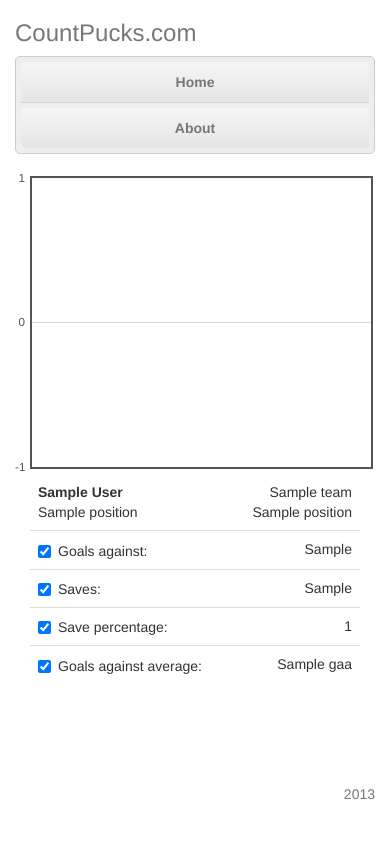
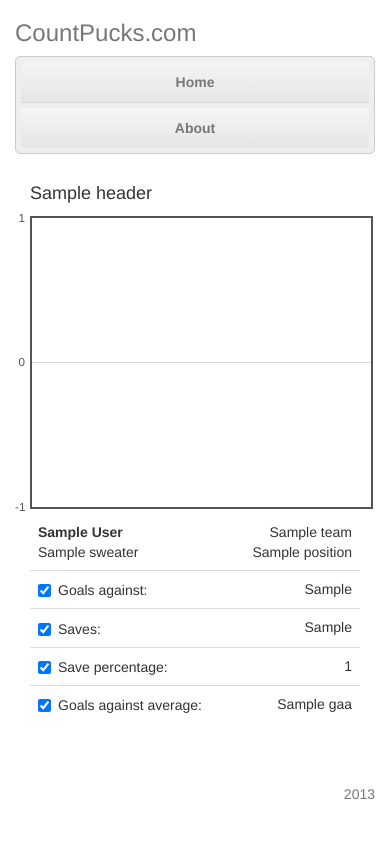
Before and after one commit to lemmetry/countpucks, a Django app: template countpucks/templates/plot_goalie.html in a window 390 px wide. Run offline with Django 3.2, Linux system fonts and the light colour scheme; the template is opened without the code that fills it: most values are stand-ins (such as "Sample title", 1, 10 or a date in 2020); some libraries are stand-ins or nearby versions.

Commit message:
Minor changes. Also added optional 'header' in case player/goalie is a 'player of the day', now can recycle templates for any other plots.

```diff
--- a/countpucks/templates/plot_goalie.html
+++ b/countpucks/templates/plot_goalie.html
@@ -2,13 +2,18 @@
 
 {% block content %}
     <div class="container">
+        {% if header %}
+            <div class="row">
+                <div class="col-md-12"><h4>{{ header }}</h4></div>
+            </div>
+        {% endif %}
         <div class="row">
             <div class="col-md-8" id="placeholder" style="max-width:7680px;height:300px;"></div>
             <div class="col-md-4">
                 <table class="table table-hover" id="choices">
                     <thead>
                         <tr>
-                            <td><b>{{ player.full_name }}</b><br>{{ player.position }}</td>
+                            <td><b>{{ player.full_name }}</b><br>{{ player.sweater }}</td>
                             <td style="text-align: right">{{ player.team }}<br>{{ player.position }}</td>
                         </tr>
                     </thead>
```
Also changed, not shown: countpucks/templates/plot_player.html (+6 -1 lines).
